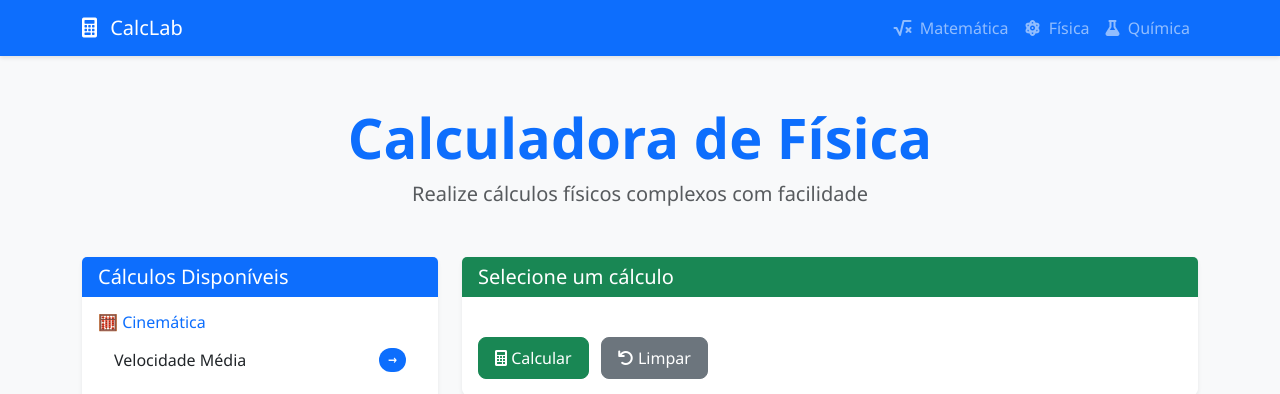
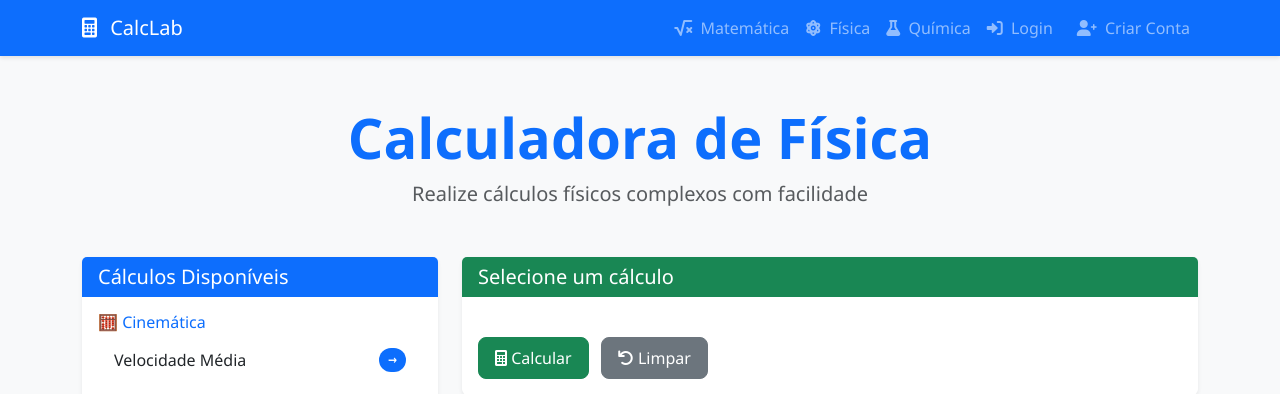
Before and after one commit to Matheus-Chaves46/CalcLab_1, a Flask app: page /fisica in a window 1280 px wide. Shown: the top 394 px of the page. Run offline with Flask 3, Linux system fonts and the light colour scheme.

Commit message:
Adiciona botões de login e criar conta na navbar

```diff
--- a/templates/base.html
+++ b/templates/base.html
@@ -17,14 +17,17 @@
       rel="stylesheet"
     />
 
-    <link rel="icon" type="image/png" href="{{ url_for('static', filename='logo.png') }}"
+    <link
+      rel="icon"
+      type="image/png"
+      href="{{ url_for('static', filename='logo.png') }}"
     />
     <!-- Custom CSS -->
     <style>
       :root {
-        --primary-color:rgb(253, 57, 13);
+        --primary-color: rgb(253, 57, 13);
         --secondary-color: #6c757d;
-        --success-color:rgb(255, 0, 225);
+        --success-color: rgb(255, 0, 225);
         --info-color: #0dcaf0;
         --warning-color: #ffc107;
         --danger-color: #dc3545;
@@ -138,6 +141,18 @@
                 Química
               </a>
             </li>
+            <li class="nav-item">
+              <a class="nav-link btn btn-outline-light me-2" href="/login">
+                <i class="fas fa-sign-in-alt me-1"></i>
+                Login
+              </a>
+            </li>
+            <li class="nav-item">
+              <a class="nav-link btn btn-light" href="/criar-conta">
+                <i class="fas fa-user-plus me-1"></i>
+                Criar Conta
+              </a>
+            </li>
           </ul>
         </div>
       </div>
```
